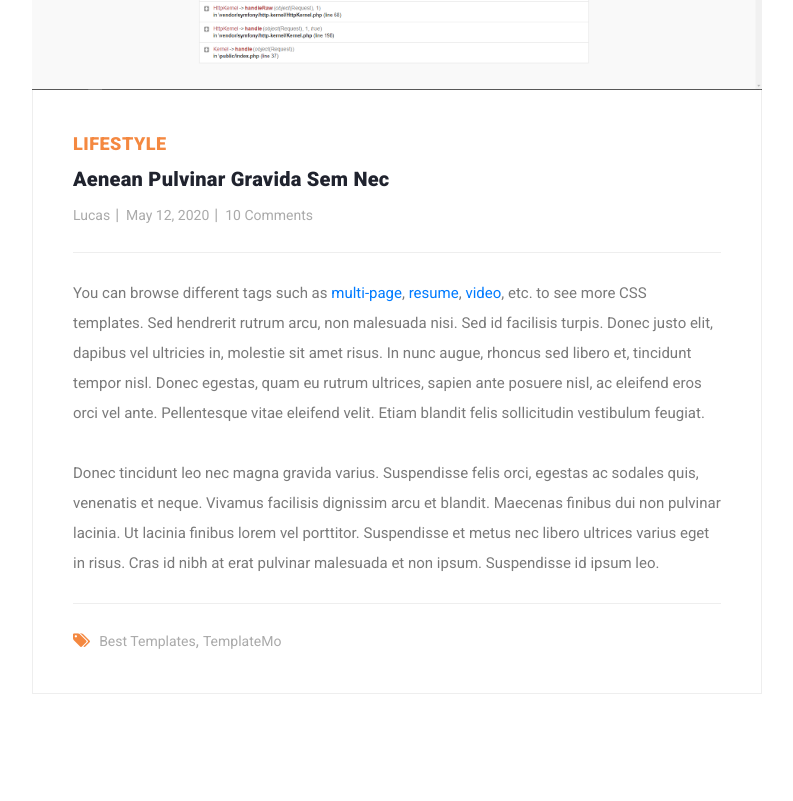
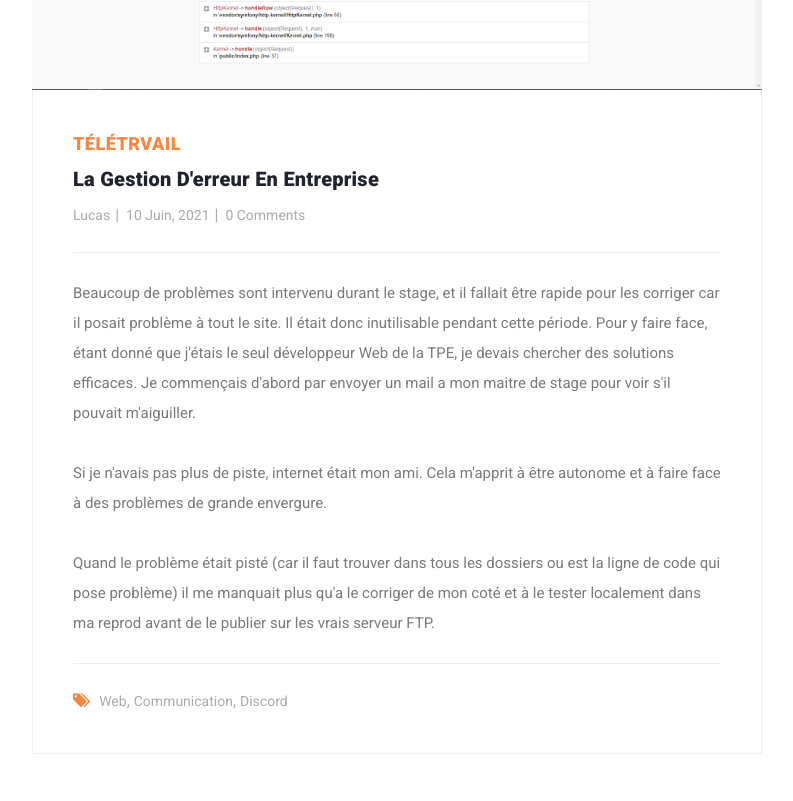
Before and after one commit to ZiKomaniCk/MATAS-BLOG, a plain HTML site: page post-details03.html in a window 1280 px wide. Shown: the part 839-1640 px from the top of the page, without its empty margins (53-846 px from the left). Drawn offline with Linux system fonts and the light colour scheme.

Commit message:
Redaction post03

```diff
--- a/post-details03.html
+++ b/post-details03.html
@@ -77,8 +77,8 @@
         <div class="row">
           <div class="col-lg-12">
             <div class="text-content">
-              <h4>Post Details</h4>
-              <h2>Single blog post</h2>
+              <h4>Post par Lucas</h4>
+              <h2>La gestion d'erreur en entreprise</h2>
             </div>
           </div>
         </div>
@@ -100,37 +100,34 @@
                     <img src="assets/images/blog-post-03.jpg" alt="">
                   </div>
                   <div class="down-content">
-                    <span>Lifestyle</span>
+                    <span>Télétrvail</span>
                     <a href="post-details03.html">
-                      <h4>Aenean pulvinar gravida sem nec</h4>
+                      <h4>La gestion d'erreur en entreprise</h4>
                     </a>
                     <ul class="post-info">
-                      <li><a href="#">Lucas</a></li>
-                      <li><a href="#">May 12, 2020</a></li>
-                      <li><a href="#">10 Comments</a></li>
+                      <li><a>Lucas</a></li>
+                      <li><a>10 Juin, 2021</a></li>
+                      <li><a>0 Comments</a></li>
                     </ul>
-                    <p>You can browse different tags such as <a rel="nofollow"
-                        href="https://templatemo.com/tag/multi-page" target="_parent">multi-page</a>, <a rel="nofollow"
-                        href="https://templatemo.com/tag/resume" target="_parent">resume</a>, <a rel="nofollow"
-                        href="https://templatemo.com/tag/video" target="_parent">video</a>, etc. to see more CSS
-                      templates. Sed hendrerit rutrum arcu, non malesuada nisi. Sed id facilisis turpis. Donec justo
-                      elit, dapibus vel ultricies in, molestie sit amet risus. In nunc augue, rhoncus sed libero et,
-                      tincidunt tempor nisl. Donec egestas, quam eu rutrum ultrices, sapien ante posuere nisl, ac
-                      eleifend eros orci vel ante. Pellentesque vitae eleifend velit. Etiam blandit felis sollicitudin
-                      vestibulum feugiat.
-                      <br><br>Donec tincidunt leo nec magna gravida varius. Suspendisse felis orci, egestas ac sodales
-                      quis, venenatis et neque. Vivamus facilisis dignissim arcu et blandit. Maecenas finibus dui non
-                      pulvinar lacinia. Ut lacinia finibus lorem vel porttitor. Suspendisse et metus nec libero ultrices
-                      varius eget in risus. Cras id nibh at erat pulvinar malesuada et non ipsum. Suspendisse id ipsum
-                      leo.
+                    <p>
+                      Beaucoup de problèmes sont intervenu durant le stage, et il fallait être rapide pour les corriger
+                      car il posait problème à tout le site. Il était donc inutilisable pendant cette période. Pour y
+                      faire face, étant donné que j'étais le seul développeur Web de la TPE, je devais chercher des solutions
+                      efficaces. Je commençais d'abord par envoyer un mail a mon maitre de stage pour voir s'il pouvait
+                      m'aiguiller. <br> <br> Si je n'avais pas plus de piste, internet était mon ami. Cela m'apprit à être
+                      autonome et à faire face à des problèmes de grande envergure. <br> <br> Quand le problème était pisté (car
+                      il faut trouver dans tous les dossiers ou est la ligne de code qui pose problème) il me manquait
+                      plus qu'a le corriger de mon coté et à le tester localement dans ma reprod avant de le publier sur
+                      les vrais serveur FTP.
                     </p>
                     <div class="post-options">
                       <div class="row">
                         <div class="col-6">
                           <ul class="post-tags">
                             <li><i class="fa fa-tags"></i></li>
-                            <li><a href="#">Best Templates</a>,</li>
-                            <li><a href="#">TemplateMo</a></li>
+                            <li><a>Web</a>,</li>
+                            <li><a>Communication</a>,</li>
+                            <li><a>Discord</a></li>
                           </ul>
                         </div>
                       </div>
```
Also changed, not shown: about.html (+1 -1 lines), index.html (+2 -2 lines).
